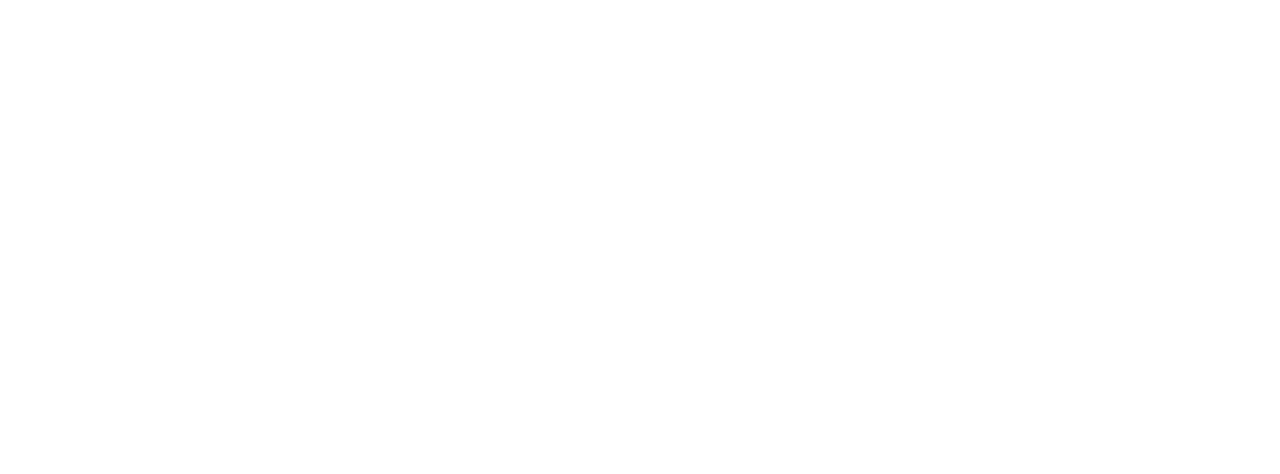
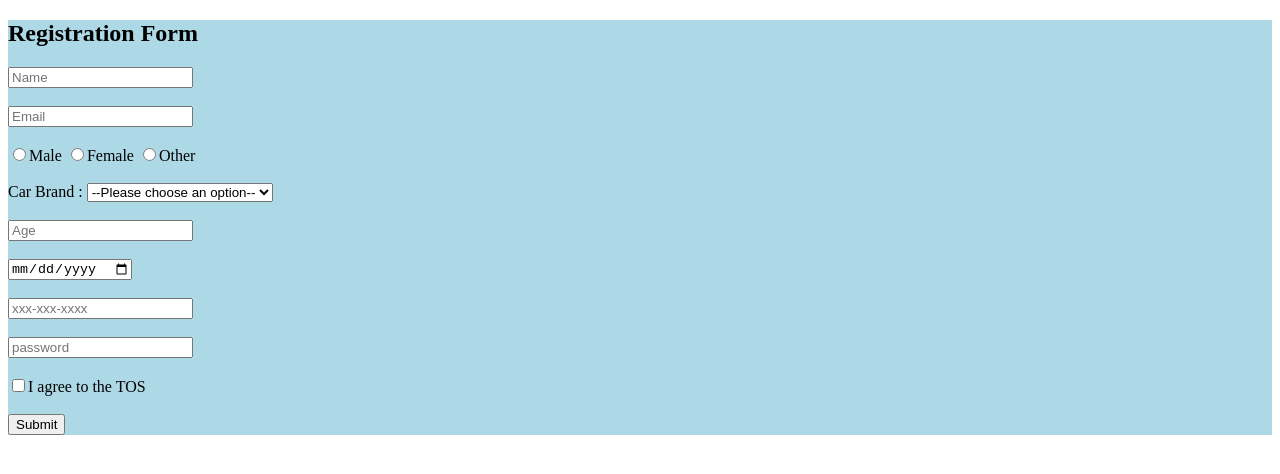
Before and after one commit to acciojob/signup-form-car-Neelesh0124, a website: page main.html in a window 1280 px wide. Drawn offline with Linux system fonts and the light colour scheme.

Commit message:
created a submission

```diff
--- a/main.html
+++ b/main.html
@@ -4,10 +4,55 @@
 
 <head>
 	<link rel="stylesheet" href="styles.css">
+	<style>
+		form{
+			background-color:lightblue;
+
+		}
+	</style>
 </head>
 
 <body>
 	<!-- the entire body must be written by student -->
+	<form >
+		<h2>Registration Form</h2>
+		<input required id="name"type="text" name="name" placeholder="Name">
+		<br><br>
+		<input required type="email" name="email" placeholder="Email"><br><br>
+		<lable for="gender_m">
+		<input required type="radio" value="Male" name="gender" id="gender_m">Male
+		</lable>
+		<lable for="gender_f">
+		<input required type="radio" value="Female" name="gender" id="gender_f">Female
+		</lable>
+		<lable for="gender_O">
+		<input required type="radio" value="Other" name="gender" id="gender_O">Other
+		</lable>
+
+		<br><br>
+		Car Brand :</lable>
+		<select required>
+			<option value="">--Please choose an option--</option></option>
+			<option>Audi</option>
+			<option>Lambo</option>
+			<option>Safari</option>
+			<option>McLaren</option>
+		</select>
+		<br><br>
+		<input required type="number" name="age "id="age" placeholder="Age" >
+		<br><br>
+		<input type="date" required> <br><br>
+		<input type="tel" name="telephone"id="tel" placeholder="xxx-xxx-xxxx" >
+		<br><br>
+		<input required type="password" name="pass"id="pass" placeholder="password">
+			<br><br>
+		<input required type="checkbox" id="tos" placeholder="password">I agree to the TOS
+		<br><br>
+
+		<input type="submit">
+
+
+	</form>
     <script type="text/javascript" src="./script.js">
 </script>
 
```
